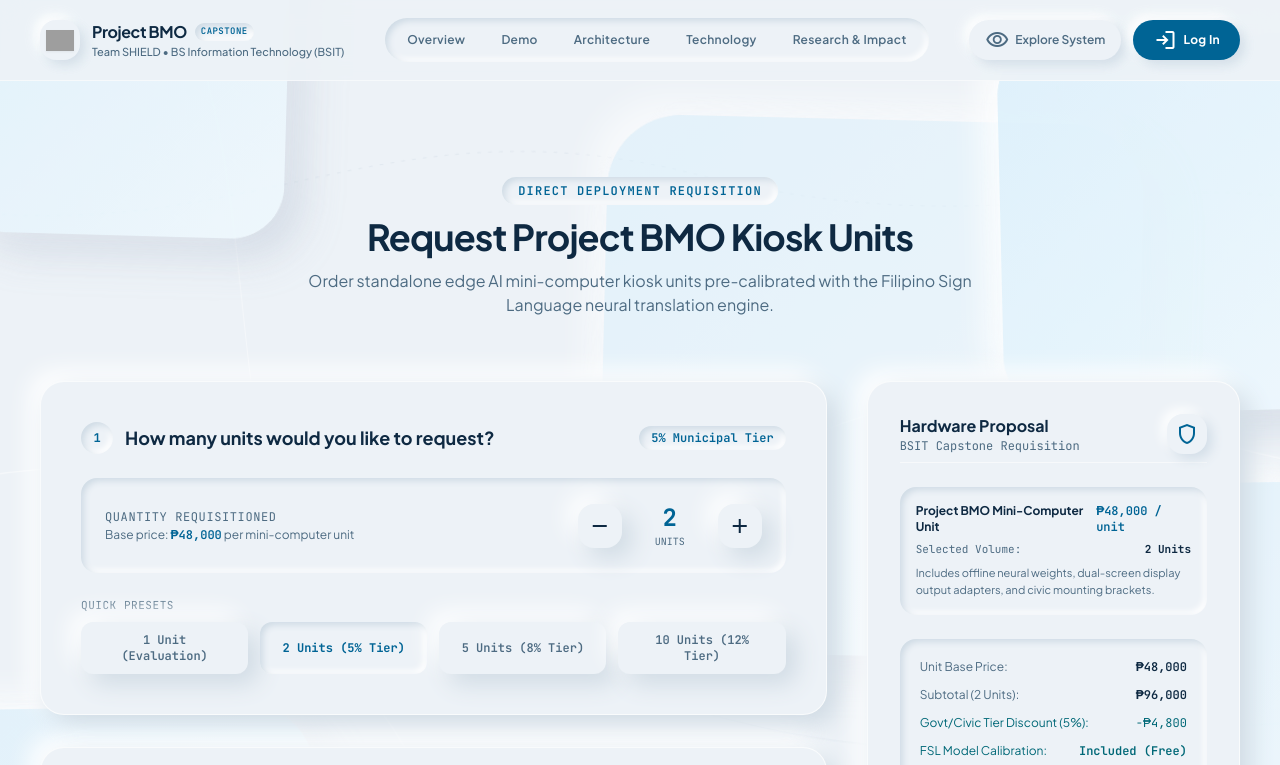
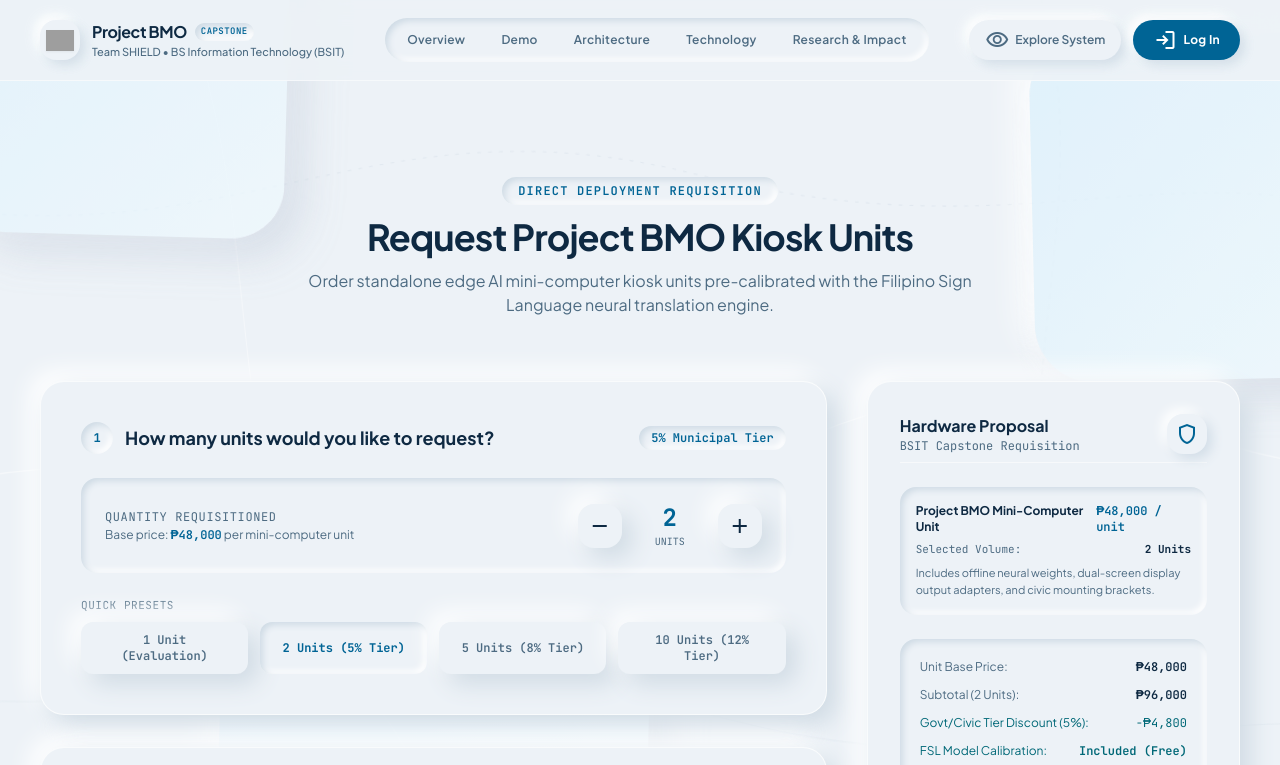
Before and after one commit to atsumixx/project_bmo, a Next.js app in the folder frontend/: page /order in a window 1280 px wide. Shown: the top 765 px of the page. Built offline with nearby package versions, Linux system fonts and the light colour scheme; no server answers; grey boxes are pictures that could not be loaded.

Commit message:
fix: prevent logout redirect race and refine order background

```diff
--- a/frontend/app/dashboard/page.jsx
+++ b/frontend/app/dashboard/page.jsx
@@ -159,8 +159,8 @@ function DashboardContent() {
                 type="button"
                 onClick={async () => {
                   setConfirmingLogout(false);
+                  router.push("/");
                   await signOut();
-                  router.push("/");
                 }}
                 className="px-3 py-2 rounded-full text-xs font-bold text-white bg-red-500 hover:bg-red-600 transition-colors"
               >
--- a/frontend/app/order/page.jsx
+++ b/frontend/app/order/page.jsx
@@ -12,7 +12,7 @@ export const metadata = {
 export default function OrderPage() {
   return (
     <>
-      <AmbientBackground />
+      <AmbientBackground variant="compact" />
       <AuthHeader />
       <main className="flex-grow relative z-10">
         <PreOrder />
--- a/frontend/components/AmbientBackground.jsx
+++ b/frontend/components/AmbientBackground.jsx
@@ -45,8 +45,27 @@ const TILES = [
   },
 ];
 
-export default function AmbientBackground() {
+const COMPACT_TILES = [
+  {
+    className: "drift-block-1",
+    style: { top: "-4rem", left: "-4rem", width: "20rem", height: "20rem", borderRadius: "52px", opacity: 0.75, transform: "rotate(8deg)" },
+    parallax: 0.04,
+  },
+  {
+    className: "drift-block-3",
+    style: { top: "3rem", right: "-5rem", width: "22rem", height: "22rem", borderRadius: "60px", opacity: 0.8, transform: "rotate(-12deg)" },
+    parallax: 0.05,
+  },
+  {
+    className: "drift-block-2",
+    style: { bottom: "-6rem", left: "20%", width: "26rem", height: "26rem", borderRadius: "64px", opacity: 0.6, transform: "rotate(-6deg)" },
+    parallax: -0.03,
+  },
+];
+
+export default function AmbientBackground({ variant = "full" }) {
   const tileRefs = useRef([]);
+  const tileSet = variant === "compact" ? COMPACT_TILES : TILES;
   // Eased (lerped) scroll value — the tiles chase this instead of the raw
   // scroll position, which is what gives the "gliding through water" feel
   // instead of a value that jumps in lockstep with the scrollbar.
@@ -72,7 +91,7 @@ export default function AmbientBackground() {
 
       tileRefs.current.forEach((el, i) => {
         if (!el) return;
-        const rate = TILES[i].parallax;
+        const rate = tileSet[i]?.parallax ?? 0;
         const yOffset = scrollY * rate;
         const xOffset = Math.sin(scrollY * 0.0022 + rate * 20) * 16;
         el.style.marginTop = `${yOffset}px`;
@@ -107,7 +126,7 @@ export default function AmbientBackground() {
         <path d="M 1120,-80 C 1280,210 1060,490 1220,760 C 1360,990 1220,1180 1300,1280" fill="none" stroke="rgba(186, 202, 218, 0.38)" strokeDasharray="6 6" strokeWidth="1" />
       </svg>
 
-      {TILES.map((tile, i) => (
+      {tileSet.map((tile, i) => (
         <div
           key={i}
           ref={(el) => (tileRefs.current[i] = el)}
--- a/frontend/components/PreOrder.jsx
+++ b/frontend/components/PreOrder.jsx
@@ -448,7 +448,7 @@ export default function PreOrder() {
           aria-modal="true"
           role="dialog"
           onClick={() => setModalOpen(false)}
-          className="fixed inset-0 z-50 bg-[#0e2942]/40 backdrop-blur-sm flex items-center justify-center p-4 sm:p-6"
+          className="fixed inset-0 z-50 bg-[#0e2942]/55 backdrop-blur-md flex items-center justify-center p-4 sm:p-6"
         >
           <div
             onClick={(event) => event.stopPropagation()}
--- a/frontend/components/UserMenu.jsx
+++ b/frontend/components/UserMenu.jsx
@@ -61,8 +61,8 @@ export default function UserMenu({ variant = "full", onLoginClick }) {
   const handleSignOut = async () => {
     setOpen(false);
     setConfirmingLogout(false);
+    router.push("/");
     await signOut();
-    router.push("/");
   };
 
   return (
```
